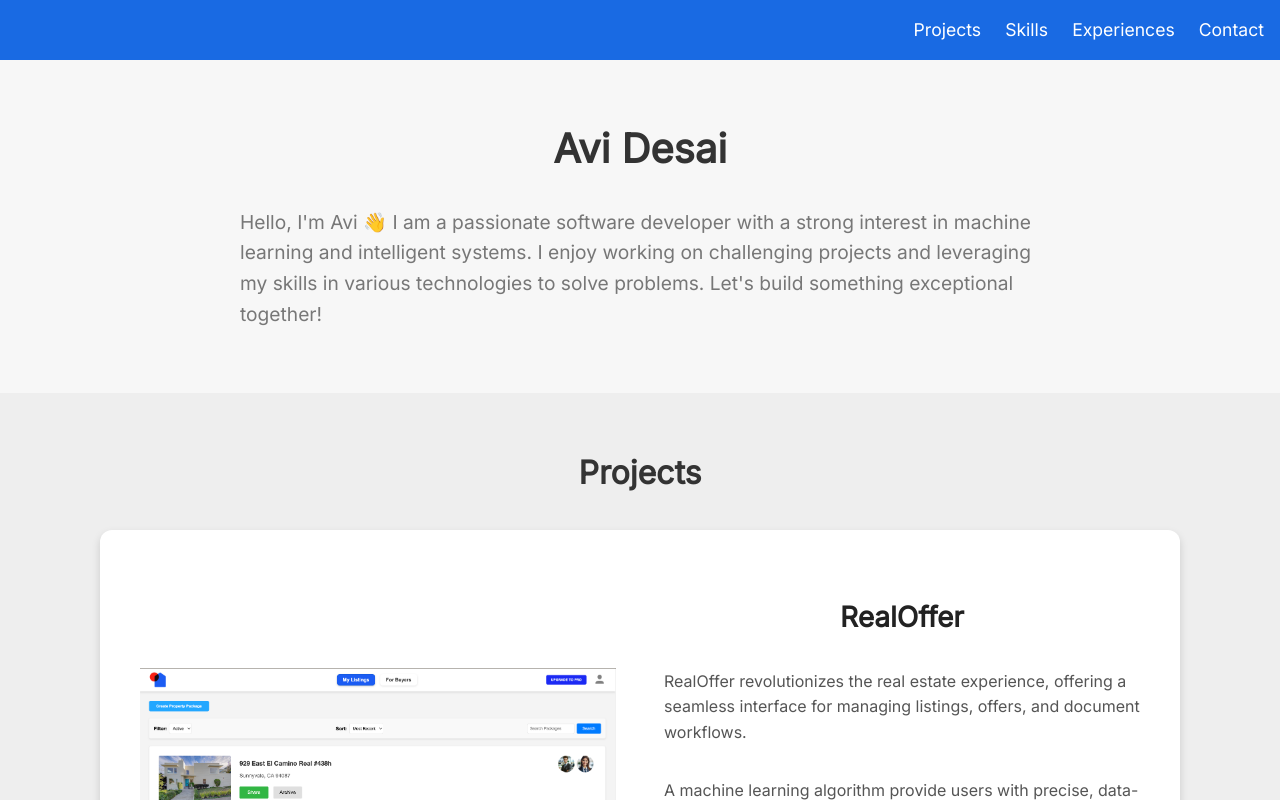
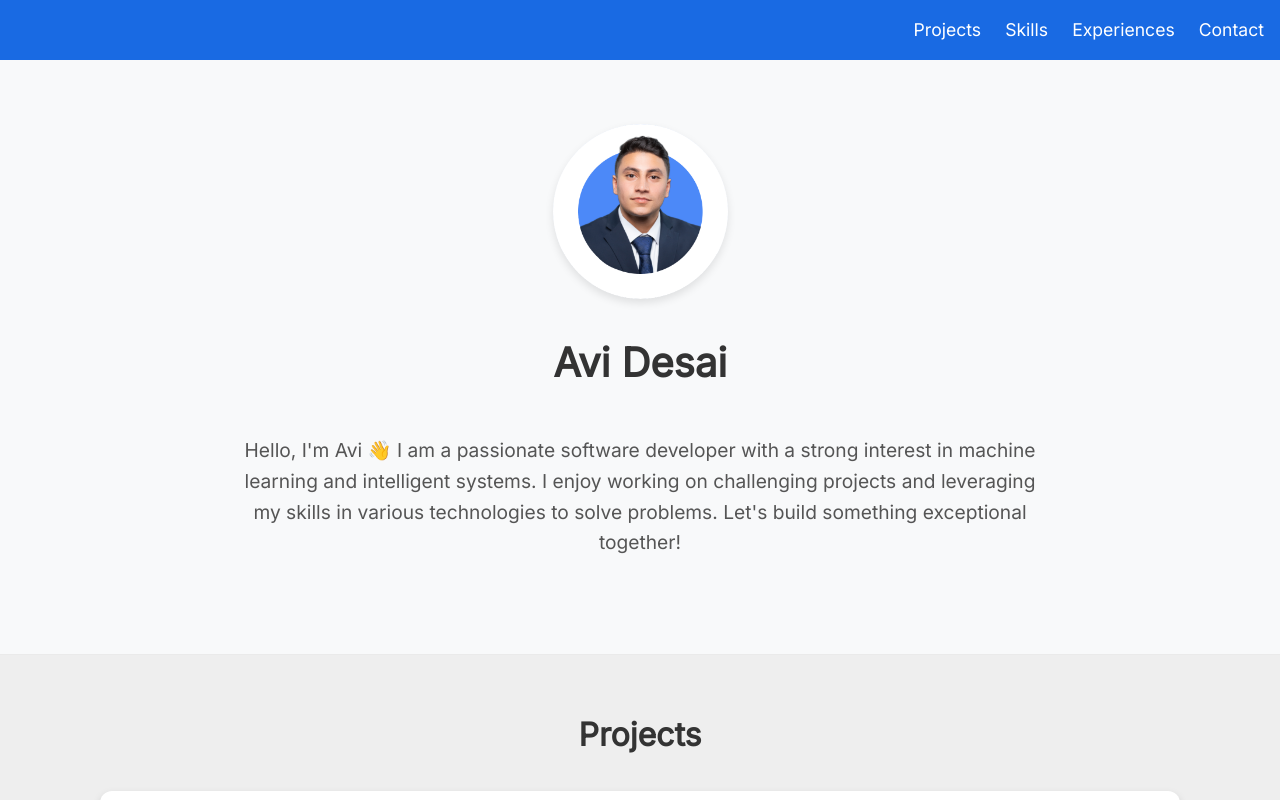
Before and after one commit to avidesai/portfolio, a React (Create React App) app in the folder portfoliowebsite/: page / in a window 1280 px wide. Shown: the top 800 px of the page. Built offline with nearby package versions, Linux system fonts and the light colour scheme.

Commit message:
Updated intro

```diff
--- a/portfoliowebsite/src/components/Introduction/Introduction.css
+++ b/portfoliowebsite/src/components/Introduction/Introduction.css
@@ -1,11 +1,35 @@
-/* Introduction styles */
 section#about {
-    padding: 2rem 0;
-  }
+  padding: 4rem 0;
+  text-align: center; /* Center everything for a balanced look */
+  background-color: #f8f9fa; /* Light background for the section */
+  border-bottom: 1px solid #eaeaea; /* Add a subtle separation from the next section */
+}
 
-  section#about p {
-    font-size: 1.2rem;
-    color: #777;
-    margin: 2rem auto;
-    max-width: 800px;
-  }
+.profile-pic-container {
+  display: flex;
+  justify-content: center; /* Center the profile picture horizontally */
+  margin-bottom: 2rem; /* Space below the profile picture */
+}
+
+.profile-pic {
+  width: 175px; /* Set a fixed width for your profile picture */
+  height: 175px; /* Set a fixed height for your profile picture */
+  border-radius: 50%; /* Circular profile picture */
+  object-fit: cover; /* Cover the area without losing the aspect ratio */
+  box-shadow: 0 4px 8px rgba(0, 0, 0, 0.1); /* Soft shadow for depth */
+}
+
+section#about h1 {
+  font-size: 2.5rem; /* Larger font size for the name */
+  color: #333; /* Darker font for better readability */
+  margin-top: 2.5rem;
+  margin-bottom: 3rem; /* Space below the name */
+}
+
+section#about p {
+  font-size: 1.2rem;
+  color: #555; /* Slightly darker for readability */
+  margin: 0 auto 2rem auto; /* Vertical margins for spacing, auto for horizontal centering */
+  max-width: 800px; /* Max width for optimal reading length */
+  line-height: 1.6; /* Line height for readability */
+}
--- a/portfoliowebsite/src/components/Introduction/Introduction.js
+++ b/portfoliowebsite/src/components/Introduction/Introduction.js
@@ -1,9 +1,13 @@
 import React from 'react';
 import './Introduction.css';
+import profilePic from '../../images/profile.png'; // Add your profile image in the images directory
 
 const Introduction = () => {
   return (
     <section id="about">
+      <div className="profile-pic-container">
+        <img src={profilePic} alt="Avi Desai" className="profile-pic" />
+      </div>
       <h1>Avi Desai</h1>
       <p>
         Hello, I'm Avi &#128075;
```
Also changed, not shown: portfoliowebsite/src/images/profile.png (added).
